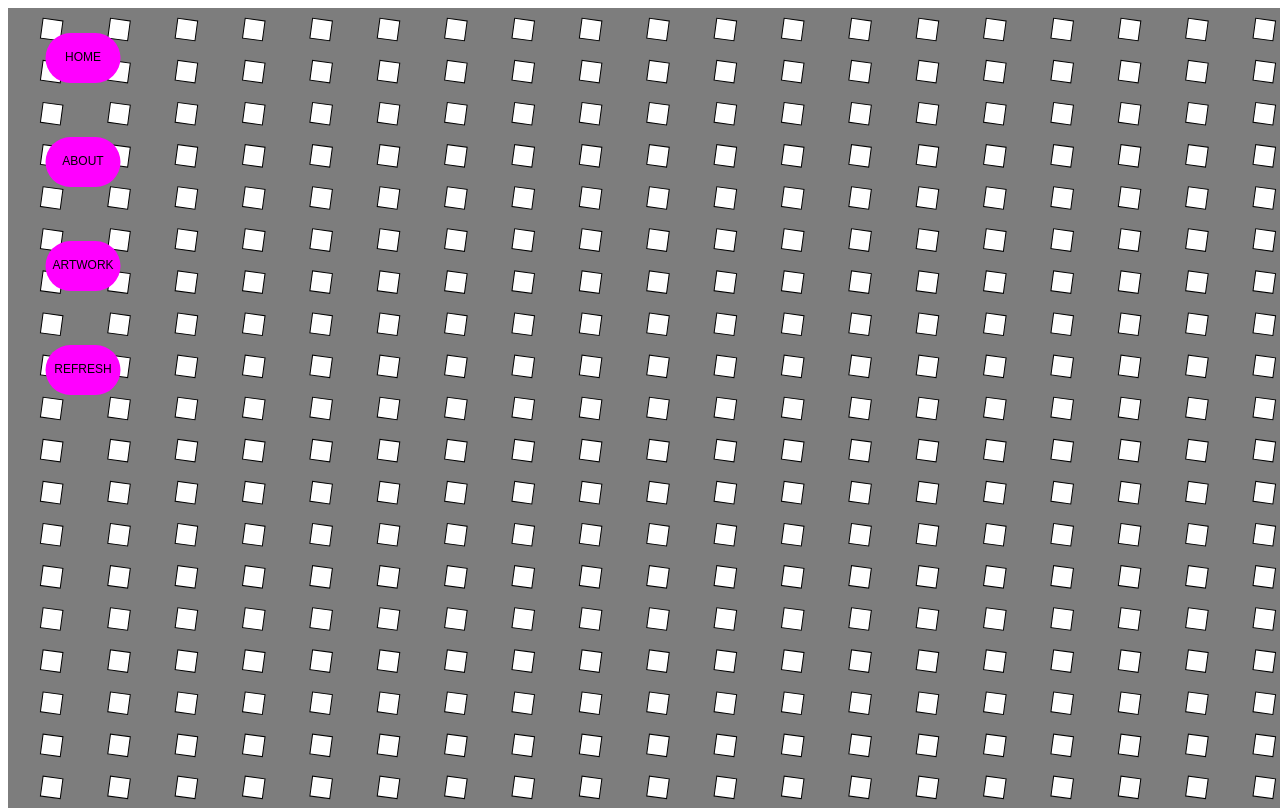
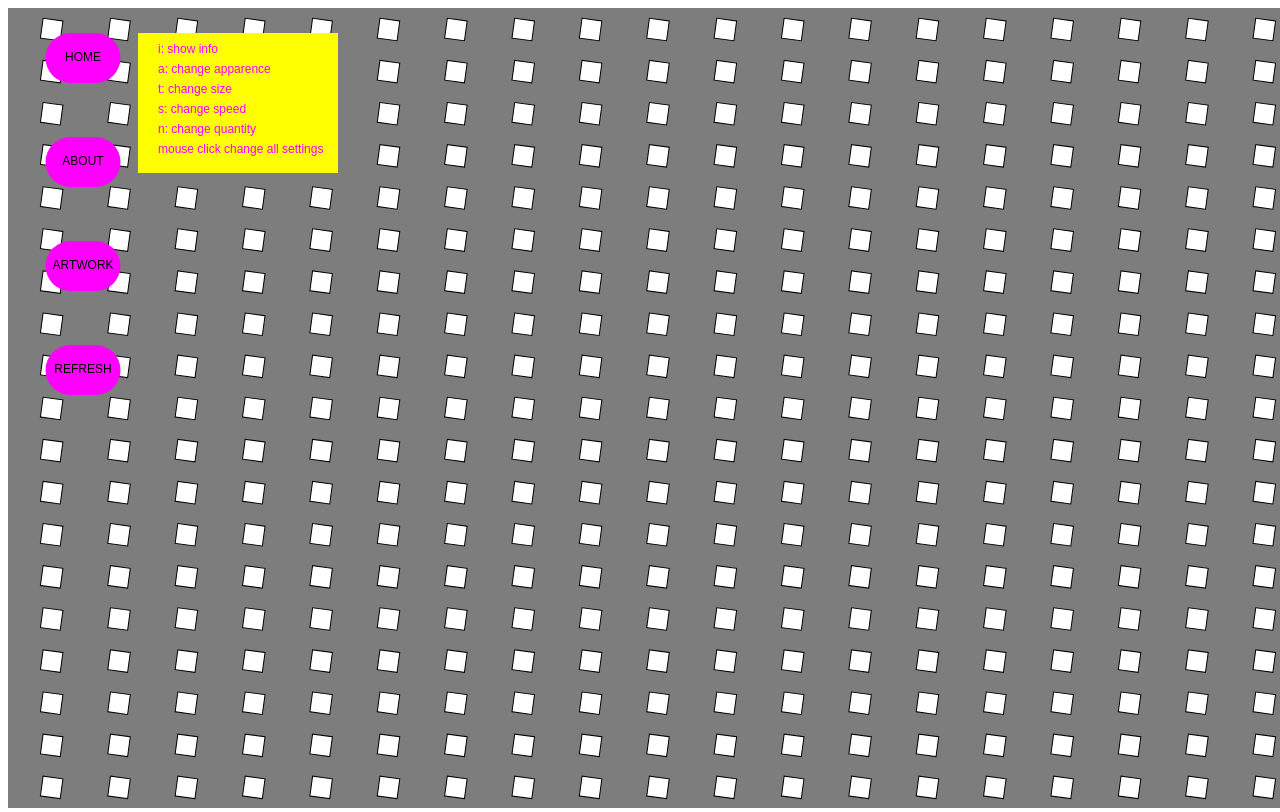
Before and after one commit to StanLepunK/gatsby-processing, a Gatsby site: page /artwork in a window 1280 px wide. Built offline with nearby package versions, Linux system fonts and the light colour scheme; Gatsby itself is replaced by a stand-in of ours.

Commit message:
add basic gui for the art work

```diff
--- a/public/chunk-map.json
+++ b/public/chunk-map.json
@@ -1 +1 @@
-{"polyfill":["/polyfill-a000735a40312f7afe11.js"],"app":["/app-9be2290887c614eceb7c.js"],"component---src-pages-404-js":["/component---src-pages-404-js-614c237d7296d0d174a8.js"],"component---src-pages-about-js":["/component---src-pages-about-js-6f3b24411bc7e3a33159.js"],"component---src-pages-artwork-js":["/component---src-pages-artwork-js-3e0b71f5c507bae02373.js"],"component---src-pages-index-js":["/component---src-pages-index-js-6bc5ffcb180b331eaf3e.js"]}
+{"polyfill":["/polyfill.js","/polyfill.1b885659e83edc2e03fb.hot-update.js"],"commons":["/commons.css","/commons.js","/commons.1b885659e83edc2e03fb.hot-update.js"],"component---cache-dev-404-page-js":["/component---cache-dev-404-page-js.js"],"component---src-pages-404-js":["/component---src-pages-404-js.js"],"component---src-pages-about-js":["/component---src-pages-about-js.js"],"component---src-pages-artwork-js":["/component---src-pages-artwork-js.js","/component---src-pages-artwork-js.1b885659e83edc2e03fb.hot-update.js"],"component---src-pages-index-js":["/component---src-pages-index-js.js"]}
--- a/src/pages/artwork.js
+++ b/src/pages/artwork.js
@@ -49,6 +49,7 @@ function ComponentBuffer(props) {
  */
 function goban(p5) {
   // VARIABLE GLOBAL
+  let info_is = true;
   const goban = [];
   const stones = [];
   const param = {
@@ -82,6 +83,7 @@ function goban(p5) {
     // show_stones(stones);
     apparence(param);
     let_s_dance(stones, param);
+    show_gui(info_is);
   };
 
   p5.mousePressed = function () {
@@ -96,12 +98,16 @@ function goban(p5) {
       set_size(param);
     }
 
-    if (p5.key === "v") {
+    if (p5.key === "s") {
       set_speed(param);
     }
 
     if (p5.key === "n") {
       set_num(param, goban, stones);
+    }
+
+    if (p5.key === "i") {
+      info_is = info_is ? false : true;
     }
   };
 
@@ -139,6 +145,29 @@ function goban(p5) {
     struc.fill_alpha = p5.random(255);
     struc.stroke_alpha = p5.random(255);
     struc.thickness = p5.random(10);
+  }
+
+  // MY GUI INFO
+  function show_gui(is) {
+    if (is) {
+      let step = 20;
+      let pos = 0;
+      let x = 150;
+      let y = 25;
+      p5.noStroke();
+      // bg gui
+      p5.fill("yellow");
+      p5.rect(x - step, y, 200, 140);
+      //text
+      p5.fill("magenta");
+      p5.textAlign(p5.LEFT);
+      p5.text("i: show info", x, y + (pos += step));
+      p5.text("a: change apparence", x, y + (pos += step));
+      p5.text("t: change size", x, y + (pos += step));
+      p5.text("s: change speed", x, y + (pos += step));
+      p5.text("n: change quantity", x, y + (pos += step));
+      p5.text("mouse click change all settings", x, y + (pos += step));
+    }
   }
 
   // MY ARTISTICS FUNCTIONS
```
Also changed, not shown: public/webpack.stats.json (+1 -1 lines).
